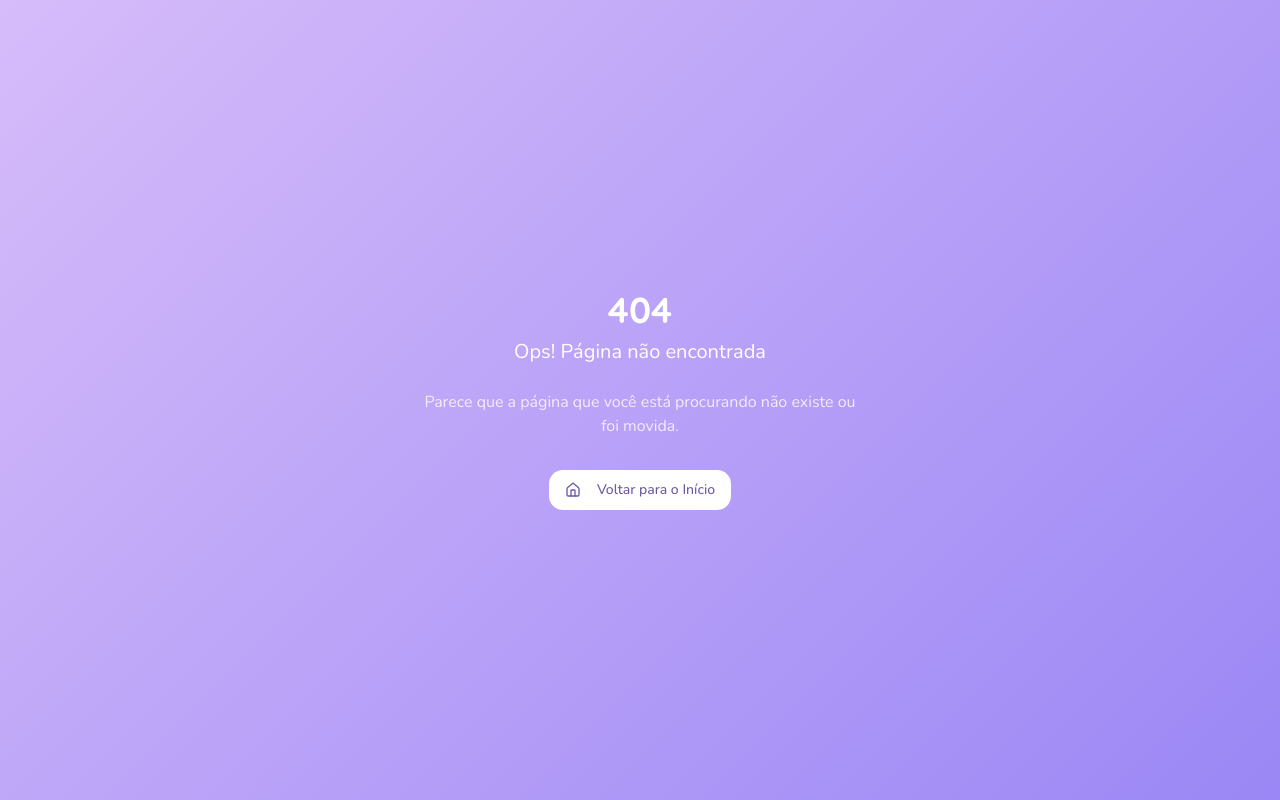
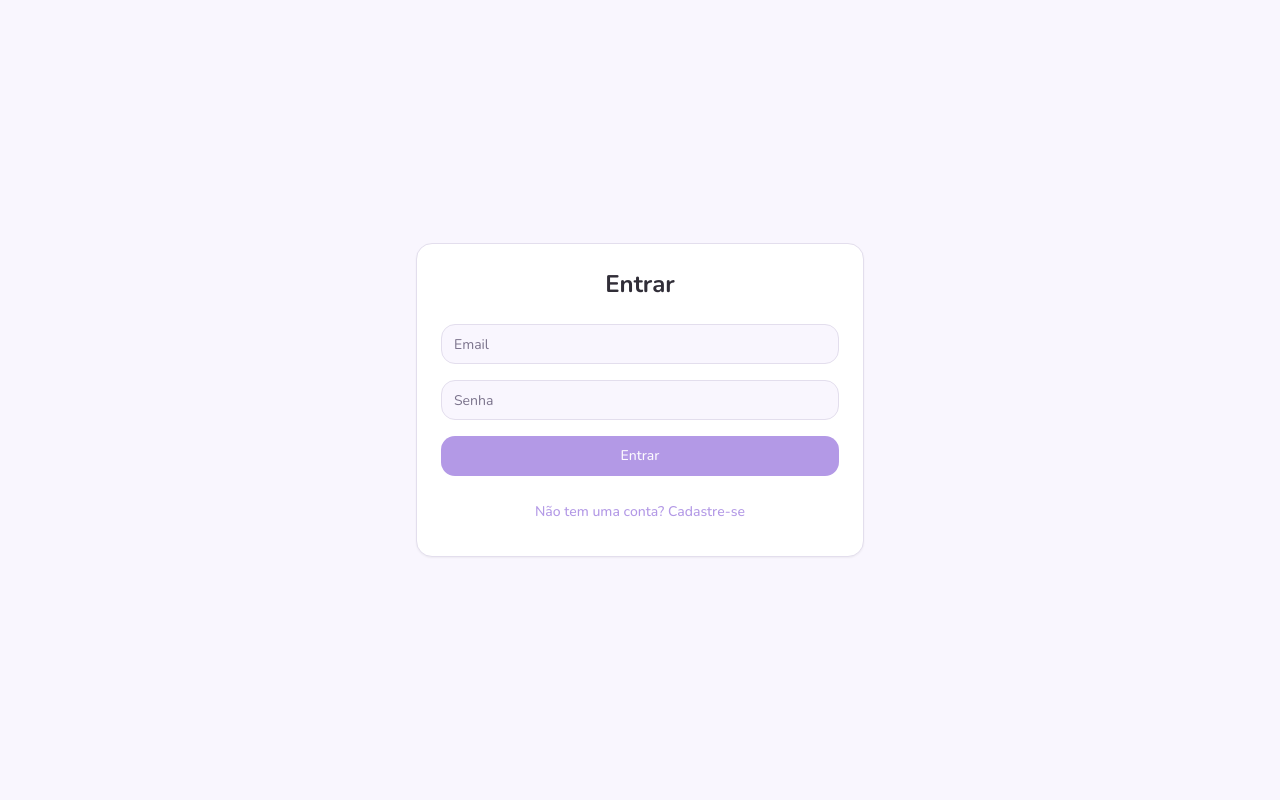
Before and after one commit to arongirardelli/flor-de-lavanda-medita, a React (Vite) app: page /auth in a window 1280 px wide. Before the commit this address had no page. Built offline with nearby package versions, Linux system fonts and the light colour scheme.

Commit message:
feat: Implement basic email/password authentication
Implement basic authentication to enable file uploads.

```diff
--- a/src/App.tsx
+++ b/src/App.tsx
@@ -4,6 +4,7 @@ import { Toaster as Sonner } from "@/components/ui/sonner";
 import { TooltipProvider } from "@/components/ui/tooltip";
 import { QueryClient, QueryClientProvider } from "@tanstack/react-query";
 import { BrowserRouter, Routes, Route } from "react-router-dom";
+import { AuthProvider } from "@/components/AuthProvider";
 
 // Páginas
 import Index from "./pages/Index";
@@ -13,6 +14,8 @@ import MeditacaoRapida from "./pages/MeditacaoRapida";
 import Ciclo from "./pages/Ciclo";
 import Perfil from "./pages/Perfil";
 import NotFound from "./pages/NotFound";
+import Auth from "./pages/Auth";
+import MediaUpload from "./pages/MediaUpload";
 
 const queryClient = new QueryClient();
 
@@ -22,15 +25,19 @@ const App = () => (
       <Toaster />
       <Sonner />
       <BrowserRouter>
+        <AuthProvider>
           <Routes>
             <Route path="/" element={<Index />} />
+            <Route path="/auth" element={<Auth />} />
             <Route path="/explorar" element={<Explorar />} />
             <Route path="/meditacao/:id" element={<MeditacaoPage />} />
             <Route path="/meditacao-rapida" element={<MeditacaoRapida />} />
             <Route path="/ciclo" element={<Ciclo />} />
             <Route path="/perfil" element={<Perfil />} />
+            <Route path="/upload" element={<MediaUpload />} />
             <Route path="*" element={<NotFound />} />
           </Routes>
+        </AuthProvider>
       </BrowserRouter>
     </TooltipProvider>
   </QueryClientProvider>
--- /dev/null
+++ b/src/components/AuthProvider.tsx
@@ -0,0 +1,48 @@
+
+import { createContext, useContext, useEffect, useState } from 'react';
+import { User } from '@supabase/supabase-js';
+import { supabase } from '@/integrations/supabase/client';
+import { useNavigate } from 'react-router-dom';
+
+interface AuthContextType {
+  user: User | null;
+  isLoading: boolean;
+}
+
+const AuthContext = createContext<AuthContextType>({ user: null, isLoading: true });
+
+export const AuthProvider = ({ children }: { children: React.ReactNode }) => {
+  const [user, setUser] = useState<User | null>(null);
+  const [isLoading, setIsLoading] = useState(true);
+  const navigate = useNavigate();
+
+  useEffect(() => {
+    // Check for initial session
+    supabase.auth.getSession().then(({ data: { session } }) => {
+      setUser(session?.user ?? null);
+      setIsLoading(false);
+    });
+
+    // Listen for auth changes
+    const { data: { subscription } } = supabase.auth.onAuthStateChange((_event, session) => {
+      setUser(session?.user ?? null);
+      setIsLoading(false);
+    });
+
+    return () => subscription.unsubscribe();
+  }, []);
+
+  return (
+    <AuthContext.Provider value={{ user, isLoading }}>
+      {children}
+    </AuthContext.Provider>
+  );
+};
+
+export const useAuth = () => {
+  const context = useContext(AuthContext);
+  if (!context) {
+    throw new Error('useAuth must be used within an AuthProvider');
+  }
+  return context;
+};
--- /dev/null
+++ b/src/pages/Auth.tsx
@@ -0,0 +1,94 @@
+
+import { useState } from 'react';
+import { useNavigate } from 'react-router-dom';
+import { Card } from '@/components/ui/card';
+import { Button } from '@/components/ui/button';
+import { Input } from '@/components/ui/input';
+import { supabase } from '@/integrations/supabase/client';
+import { toast } from 'sonner';
+
+export const Auth = () => {
+  const navigate = useNavigate();
+  const [isLoading, setIsLoading] = useState(false);
+  const [email, setEmail] = useState('');
+  const [password, setPassword] = useState('');
+  const [isSignUp, setIsSignUp] = useState(false);
+
+  const handleAuth = async (e: React.FormEvent) => {
+    e.preventDefault();
+    setIsLoading(true);
+
+    try {
+      if (isSignUp) {
+        const { error } = await supabase.auth.signUp({
+          email,
+          password,
+        });
+        if (error) throw error;
+        toast.success('Cadastro realizado com sucesso! Verifique seu email.');
+      } else {
+        const { error } = await supabase.auth.signInWithPassword({
+          email,
+          password,
+        });
+        if (error) throw error;
+        toast.success('Login realizado com sucesso!');
+        navigate('/');
+      }
+    } catch (error: any) {
+      toast.error(error.message);
+    } finally {
+      setIsLoading(false);
+    }
+  };
+
+  return (
+    <div className="container mx-auto p-4 min-h-screen flex items-center justify-center">
+      <Card className="w-full max-w-md p-6">
+        <h1 className="text-2xl font-bold mb-6 text-center">
+          {isSignUp ? 'Criar Conta' : 'Entrar'}
+        </h1>
+
+        <form onSubmit={handleAuth} className="space-y-4">
+          <div>
+            <Input
+              type="email"
+              placeholder="Email"
+              value={email}
+              onChange={(e) => setEmail(e.target.value)}
+              required
+            />
+          </div>
+          <div>
+            <Input
+              type="password"
+              placeholder="Senha"
+              value={password}
+              onChange={(e) => setPassword(e.target.value)}
+              required
+            />
+          </div>
+          <Button
+            type="submit"
+            className="w-full"
+            disabled={isLoading}
+          >
+            {isLoading ? 'Carregando...' : isSignUp ? 'Cadastrar' : 'Entrar'}
+          </Button>
+        </form>
+
+        <div className="mt-4 text-center">
+          <Button
+            variant="link"
+            onClick={() => setIsSignUp(!isSignUp)}
+            className="text-sm"
+          >
+            {isSignUp ? 'Já tem uma conta? Entre' : 'Não tem uma conta? Cadastre-se'}
+          </Button>
+        </div>
+      </Card>
+    </div>
+  );
+};
+
+export default Auth;
--- a/src/pages/MediaUpload.tsx
+++ b/src/pages/MediaUpload.tsx
@@ -1,14 +1,28 @@
 
-import { useState } from 'react';
+import { useState, useEffect } from 'react';
+import { useNavigate } from 'react-router-dom';
 import { FileUpload } from '@/components/FileUpload';
 import { Card } from '@/components/ui/card';
+import { useAuth } from '@/components/AuthProvider';
 
 export const MediaUpload = () => {
+  const { user, isLoading } = useAuth();
+  const navigate = useNavigate();
   const [uploadedUrls, setUploadedUrls] = useState<string[]>([]);
+
+  useEffect(() => {
+    if (!isLoading && !user) {
+      navigate('/auth');
+    }
+  }, [user, isLoading, navigate]);
 
   const handleUploadSuccess = (url: string) => {
     setUploadedUrls(prev => [...prev, url]);
   };
+
+  if (isLoading || !user) {
+    return null;
+  }
 
   return (
     <div className="container mx-auto p-4">
```
Lines whose indentation alone changed are shown as unchanged.
